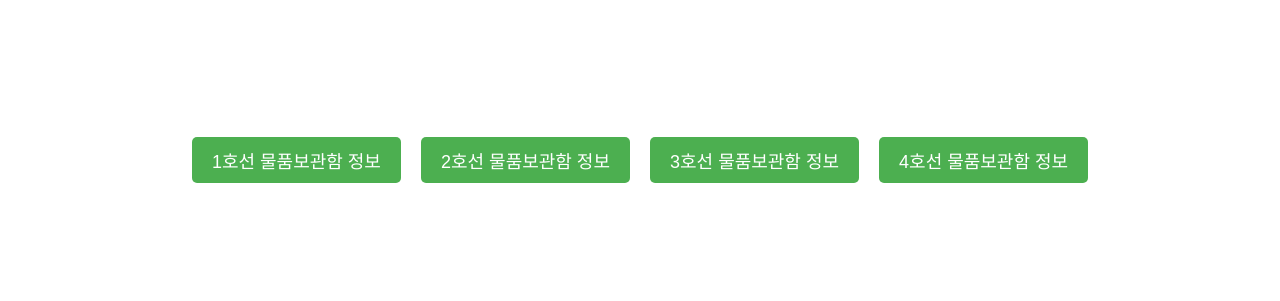
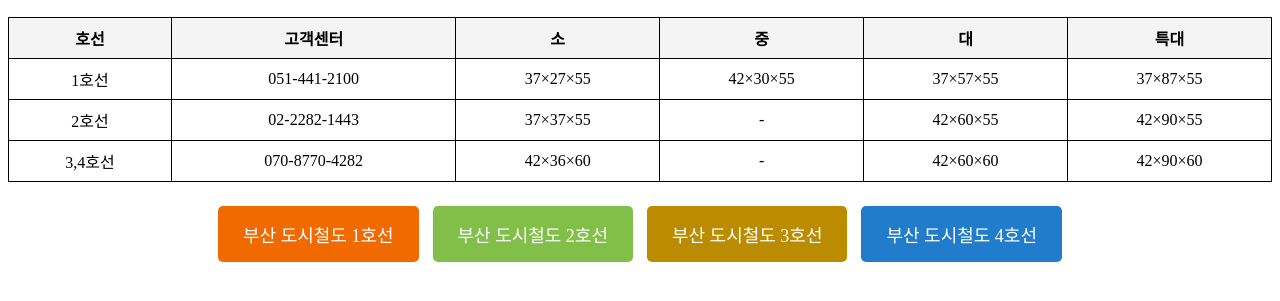
Before and after one commit to chyngj/chyngj.github.io, a plain HTML site: page index.html in a window 1280 px wide. Shown: the part 81-382 px from the top of the page. Drawn offline with Linux system fonts and the light colour scheme.

Commit message:
메인페이지와 서브페이지 연결

```diff
--- a/index.html
+++ b/index.html
@@ -1,58 +1,106 @@
 <!DOCTYPE html>
-<html lang="en">
+<html lang="ko">
 <head>
     <meta charset="UTF-8">
     <meta name="viewport" content="width=device-width, initial-scale=1.0">
     <title>부산 지하철 노선별 물품보관함 정보</title>
     <style>
-        body {
-            display: flex;
-            flex-direction: column;
-            align-items: center;
-            margin: 0;
-        }
-
         .title {
             text-align: center;
             font-weight: bold;
             font-size: 250%;
-            margin-top: 20px;  /* 제목 상단 여백 */
-            margin-bottom: 40px; /* 제목 하단 여백 */
+            margin-top: 20px;
+            margin-bottom: 20px;
         }
-
         .button-container {
             display: flex;
             justify-content: center;
-            gap: 20px; /* 버튼 간격 */
-            margin-top: 100px; /* 버튼 위치를 제목 아래로 약간 내림 */
+            gap: 10px;
+            margin-bottom: 20px;
         }
-
-        .button-container button {
-            font-size: 18px;
-            padding: 10px 20px;
-            cursor: pointer;
-            background-color: #4CAF50;
-            color: white;
+        .button {
+            background-color: #f0f0f0;
             border: none;
             border-radius: 5px;
-            transition: background-color 0.3s;
+            color: white;
+            padding: 15px 25px;
+            text-align: center;
+            text-decoration: none;
+            display: inline-block;
+            font-size: 18px;
+            margin: 4px 2px;
+            cursor: pointer;
         }
-
-        .button-container button:hover {
-            background-color: #45a049;
+        .button1 { background-color: #F06A00; }
+        .button2 { background-color: #81BF48; }
+        .button3 { background-color: #BB8C00; }
+        .button4 { background-color: #217DCB; }
+        table {
+            width: 100%;
+            border-collapse: collapse;
+            margin: 20px 0;
+        }
+        table, th, td {
+            border: 1px solid #000;
+        }
+        th, td {
+            padding: 8px;
+            text-align: center;
+        }
+        th {
+            background-color: #F4F4F4;
         }
     </style>
 </head>
 <body>
+    <h1 class="title">부산 지하철 노선별 물품보관함 정보</h1>
 
-<h1 class="title">부산 지하철 노선별 물품보관함 정보</h1>
+    <!-- 표 삽입 -->
+    <table>
+        <thead>
+            <tr>
+                <th>호선</th>
+                <th>고객센터</th>
+                <th>소</th>
+                <th>중</th>
+                <th>대</th>
+                <th>특대</th>
+            </tr>
+        </thead>
+        <tbody>
+            <tr>
+                <td>1호선</td>
+                <td>051-441-2100</td>
+                <td>37×27×55</td>
+                <td>42×30×55</td>
+                <td>37×57×55</td>
+                <td>37×87×55</td>
+            </tr>
+            <tr>
+                <td>2호선</td>
+                <td>02-2282-1443</td>
+                <td>37×37×55</td>
+                <td>-</td>
+                <td>42×60×55</td>
+                <td>42×90×55</td>
+            </tr>
+            <tr>
+                <td>3,4호선</td>
+                <td>070-8770-4282</td>
+                <td>42×36×60</td>
+                <td>-</td>
+                <td>42×60×60</td>
+                <td>42×90×60</td>
+            </tr>
+        </tbody>
+    </table>
 
-<div class="button-container">
-    <button onclick="window.location.href='detail1.html'">1호선 물품보관함 정보</button>
-    <button onclick="window.location.href='detail2.html'">2호선 물품보관함 정보</button>
-    <button onclick="window.location.href='detail3.html'">3호선 물품보관함 정보</button>
-    <button onclick="window.location.href='detail4.html'">4호선 물품보관함 정보</button>
-</div>
-
+    <!-- 버튼 삽입 -->
+    <div class="button-container">
+        <a href="http://127.0.0.1:5500/1호선.html" class="button button1">부산 도시철도 1호선</a>
+        <a href="http://127.0.0.1:5500/2호선.html" class="button button2">부산 도시철도 2호선</a>
+        <a href="http://127.0.0.1:5500/3호선.html" class="button button3">부산 도시철도 3호선</a>
+        <a href="http://127.0.0.1:5500/4호선.html" class="button button4">부산 도시철도 4호선</a>
+    </div>
 </body>
 </html>
```
